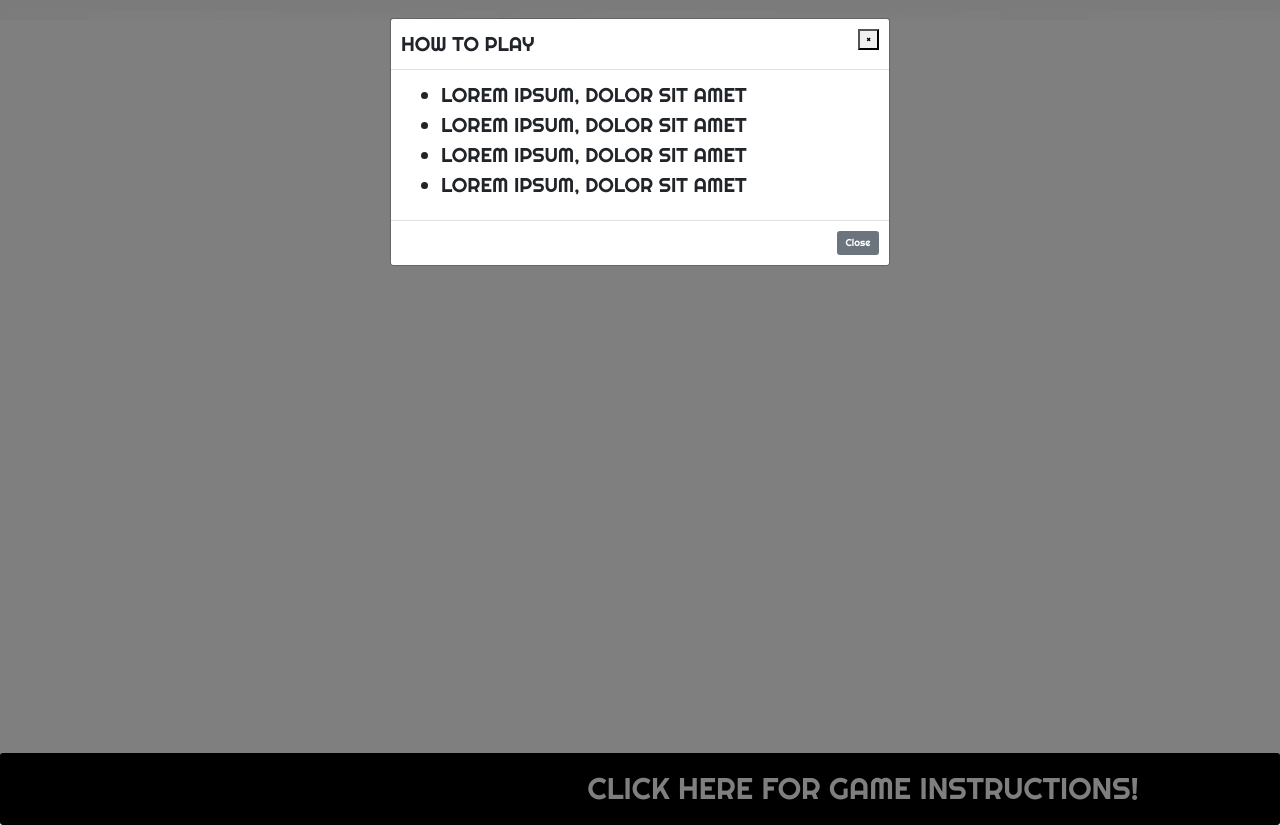
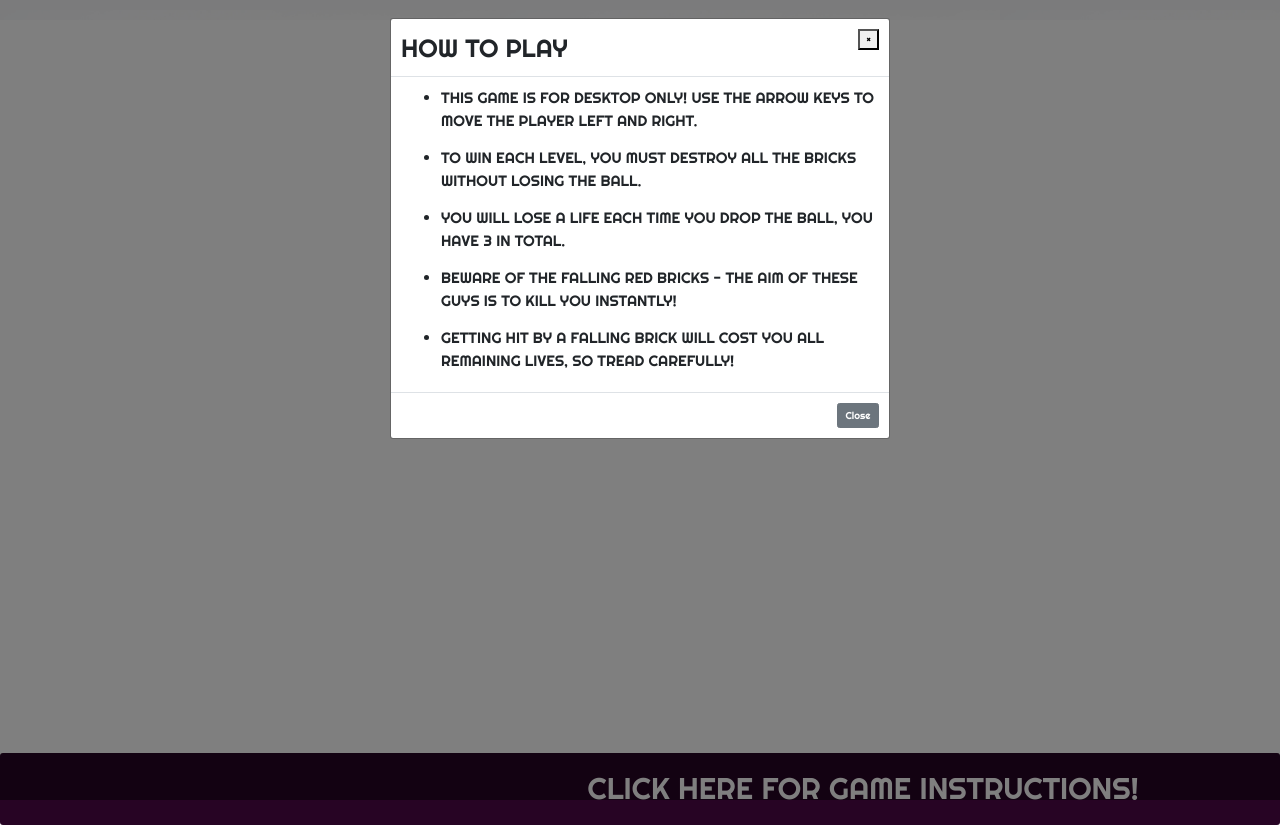
Before and after one commit to Code-Institute-Submissions/Breakout-MS2, a website: page index.html in a window 1280 px wide. Both pictures are taken after a click on the button "CLICK HERE FOR GAME INSTRUCTIONS!". Drawn offline with nearby package versions, Linux system fonts and the light colour scheme.

Commit message:
Minor tweaks to game style and logic

```diff
--- a/assets/css/style.css
+++ b/assets/css/style.css
@@ -8,7 +8,7 @@
 
 html {
   background-color: #ffffff;
-  color: rgb(0, 0, 0);
+  color: #270424;
   margin: 0 auto;
   padding: 0;
   background: url("../images/background-brick.png");
@@ -33,7 +33,7 @@ h2 {
 }
 
 .btn-bg--charcoal {
-  background: #000000;
+  background: #270424;
   border: none;
   color: #ffffff;
 }
@@ -41,8 +41,9 @@ h2 {
 .modal-content {
   font-family: "Righteous", sans-serif;
   text-transform: uppercase;
-  font-size: 3rem;
+  font-size: 2rem;
   margin-top: 1.75rem;
+  /* text-align: center; */
 }
 
 .modal-content p {
@@ -54,22 +55,16 @@ h2 {
   padding-top: 1rem;
 }
 
-.modal-body {
-  font-family: "Righteous", sans-serif;
-  text-transform: uppercase;
-  font-size: 4rem;
-}
-
 .modal-body li {
   font-family: "Righteous", sans-serif;
   text-transform: uppercase;
-  font-size: 2rem;
+  font-size: 1.5rem;
 }
 
 .modal-title {
   font-family: "Righteous", sans-serif;
   text-transform: uppercase;
-  font-size: 2rem;
+  font-size: 2.5rem;
   text-align: center;
 }
 
@@ -79,7 +74,7 @@ h2 {
 }
 
 .btn:hover {
-  background: #270424;
+  background: rgb(0, 0, 0);
   color: #ffffff;
 }
 
--- a/index.html
+++ b/index.html
@@ -47,12 +47,33 @@
             </div>
             <div class="modal-body">
               <ul>
-                <li>Lorem ipsum, dolor sit amet</li>
-                <li>Lorem ipsum, dolor sit amet</li>
-                <li>Lorem ipsum, dolor sit amet</li>
-                <li>Lorem ipsum, dolor sit amet</li>
+                <li>
+                  This game is for desktop only! Use the Arrow Keys to move the
+                  player left and right.
+                </li>
+                <br />
+                <li>
+                  To win each level, you must destroy all the bricks without
+                  losing the ball.
+                </li>
+                <br />
+                <li>
+                  You will lose a life each time you drop the ball, you have 3
+                  in total.
+                </li>
+                <br />
+                <li>
+                  Beware of the falling red bricks - the aim of these guys is to
+                  kill you instantly!
+                </li>
+                <br />
+                <li>
+                  Getting hit by a falling brick will cost you all remaining
+                  lives, so tread carefully!
+                </li>
               </ul>
             </div>
+
             <div class="modal-footer">
               <button
                 type="button"
--- a/src/gameScene.js
+++ b/src/gameScene.js
@@ -19,7 +19,7 @@ class GameScene extends Scene {
   preload() {}
 
   create() {
-    this.add.image(400, 300, "sky3");
+    this.add.image(300, 220, "sky4");
     this.cameras.main.fadeIn(1000, 0, 0, 0);
 
     this.createPlayer();
@@ -296,7 +296,7 @@ class GameScene extends Scene {
       this.brick3.countActive() +
       this.brick4.countActive() +
       this.brick5.countActive();
-    if (total < 15) {
+    if (total < 20) {
       const x =
         player.x < 400
           ? Phaser.Math.Between(400, 800)
@@ -334,7 +334,7 @@ class GameScene extends Scene {
       this.brick4.countActive() +
       this.brick5.countActive();
 
-    if (total === 0) {
+    if (total === 15) {
       return true;
     }
   }
--- a/src/level2Scene.js
+++ b/src/level2Scene.js
@@ -321,7 +321,7 @@ class Level2Scene extends Scene {
       this.brick4.countActive() +
       this.brick5.countActive();
 
-    if (total < 15) {
+    if (total < 25) {
       const x =
         player.x < 400
           ? Phaser.Math.Between(400, 800)
--- a/src/preloadScene.js
+++ b/src/preloadScene.js
@@ -13,6 +13,7 @@ class PreloadScene extends Scene {
   preload() {
     this.load.image("sky", "assets/images/sky3.png");
     this.load.image("sky3", "assets/images/sky3.png");
+    this.load.image("sky4", "assets/images/evening-sky.png");
     this.load.image("background", "assets/images/background2.png");
     this.load.image("space3", "assets/images/space3.png");
     this.load.image("brick1", "assets/images/blue-tile.png");
```
Also changed, not shown: src/levelCompleteScene.js (+8 -3 lines), src/levelLostScene.js (+6 -2 lines), assets/images/evening-sky.png (added).
